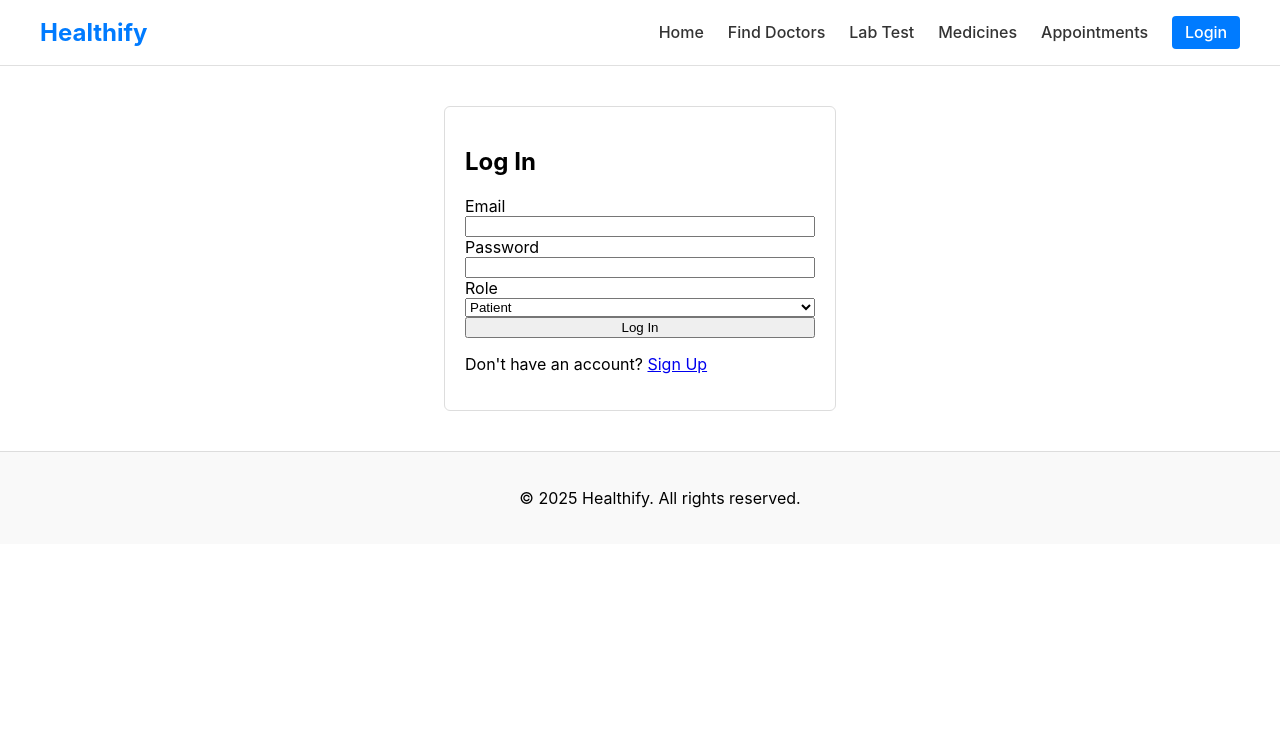
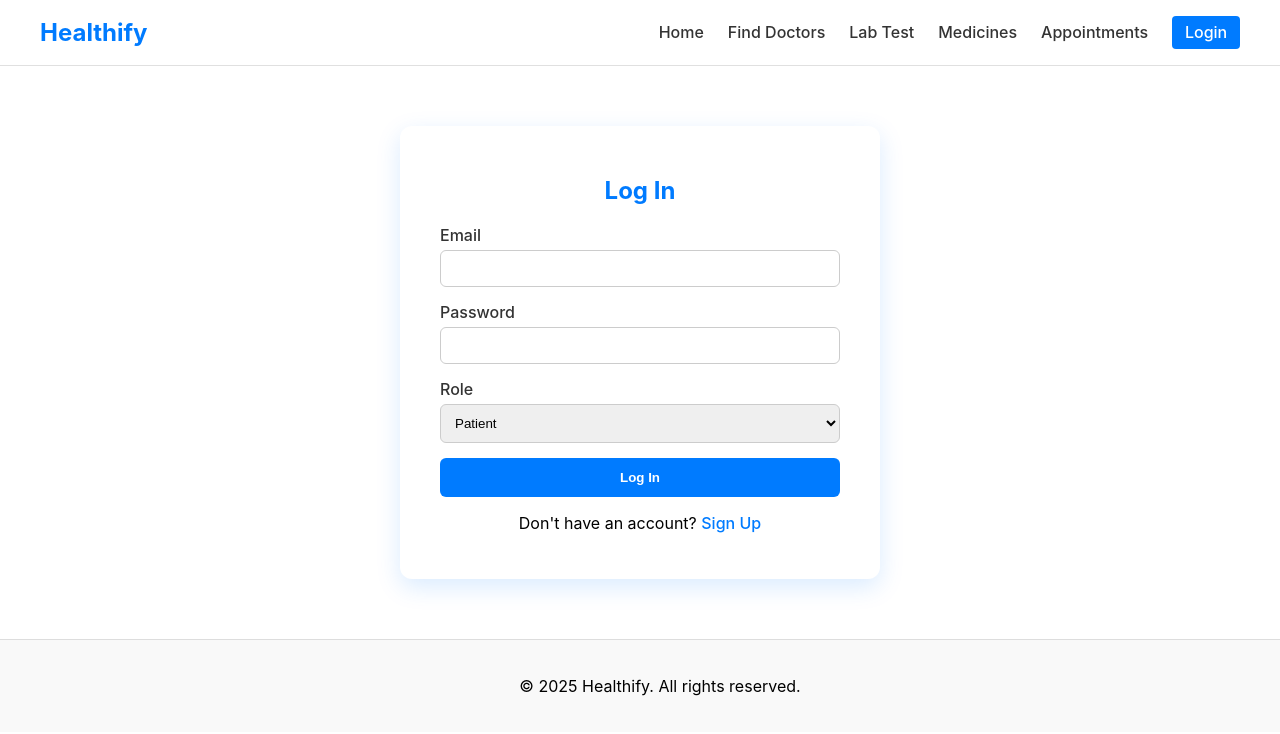
Before and after one commit to Rishabhjain2109/healthify, a React (Create React App) app in the folder frontend/: page /login in a window 1280 px wide. Shown: the top 734 px of the page. Built offline with nearby package versions, Linux system fonts and the light colour scheme.

Commit message:
Login and Signup Design

```diff
--- a/frontend/package.json
+++ b/frontend/package.json
@@ -9,6 +9,7 @@
     "@testing-library/user-event": "^13.5.0",
     "@zegocloud/zego-uikit-prebuilt": "^2.15.0",
     "axios": "^1.9.0",
+    "framer-motion": "^12.23.0",
     "react": "^19.1.0",
     "react-dom": "^19.1.0",
     "react-router-dom": "^7.6.2",
--- a/frontend/src/App.js
+++ b/frontend/src/App.js
@@ -19,6 +19,7 @@ import VideoCallPage from './pages/VideocallPage'
 import Medicine from './pages/Medicine';
 import MyOrders from './pages/MyOrders'
 import Navbar from './components/Navbar'
+
 
 
 
--- /dev/null
+++ b/frontend/src/components/Auth.css
@@ -0,0 +1,90 @@
+.auth-container {
+  max-width: 400px;
+  margin: 60px auto;
+  padding: 30px 40px;
+  background: white;
+  border-radius: 12px;
+  box-shadow: 0 8px 25px rgba(0, 123, 255, 0.15);
+  transition: all 0.3s ease-in-out;
+  animation: fadeIn 0.6s ease;
+}
+
+.auth-container h2 {
+  color: #007bff;
+  margin-bottom: 20px;
+  text-align: center;
+}
+
+.auth-form {
+  display: flex;
+  flex-direction: column;
+}
+
+.auth-form label {
+  margin-bottom: 5px;
+  color: #333;
+  font-weight: 500;
+}
+
+.auth-form input,
+.auth-form select {
+  padding: 10px;
+  margin-bottom: 15px;
+  border-radius: 6px;
+  border: 1px solid #ccc;
+  transition: border 0.2s ease;
+}
+
+.auth-form input:focus,
+.auth-form select:focus {
+  border-color: #007bff;
+  outline: none;
+}
+
+.auth-form button {
+  padding: 12px;
+  background-color: #007bff;
+  border: none;
+  color: white;
+  font-weight: bold;
+  border-radius: 6px;
+  cursor: pointer;
+  transition: background 0.3s ease;
+}
+
+.auth-form button:hover {
+  background-color: #0056b3;
+}
+
+.auth-error {
+  color: red;
+  margin-top: 10px;
+  font-size: 14px;
+  text-align: center;
+}
+
+.auth-container p {
+  margin-top: 16px;
+  text-align: center;
+}
+
+.auth-container a {
+  color: #007bff;
+  text-decoration: none;
+  font-weight: 500;
+}
+
+.auth-container a:hover {
+  text-decoration: underline;
+}
+
+@keyframes fadeIn {
+  from {
+    opacity: 0;
+    transform: translateY(25px);
+  }
+  to {
+    opacity: 1;
+    transform: translateY(0);
+  }
+}
--- a/frontend/src/components/Login.js
+++ b/frontend/src/components/Login.js
@@ -2,6 +2,8 @@ import React, { useState, useContext } from 'react'
 import { login as apiLogin } from '../api/auth'
 import { useNavigate, Link } from 'react-router-dom'
 import { AuthContext } from '../context/AuthContext'
+import './Auth.css';
+
 
 export default function Login() {
   const [formData, setFormData] = useState({ email: '', password: '', role: 'patient' }) // ← default role
@@ -30,9 +32,9 @@ export default function Login() {
   }
 
   return (
-    <div style={{ maxWidth: '350px', margin: '40px auto', padding: '20px', border: '1px solid #ddd', borderRadius: '6px' }}>
+    <div className="auth-container">
       <h2>Log In</h2>
-      <form onSubmit={handleSubmit} style={{ display: 'flex', flexDirection: 'column' }}>
+      <form onSubmit={handleSubmit} className="auth-form">
         <label>Email</label>
         <input type="email" name="email" value={formData.email} onChange={handleChange} required />
 
@@ -47,9 +49,11 @@ export default function Login() {
         </select>
 
         <button type="submit">Log In</button>
-        {error && <p style={{ color: 'red', marginTop: '10px' }}>{error}</p>}
+        {error && <p className="auth-error">{error}</p>}
       </form>
+
       <p>Don't have an account? <Link to="/signup">Sign Up</Link></p>
     </div>
+
   )
 }
--- a/frontend/src/components/Signup.js
+++ b/frontend/src/components/Signup.js
@@ -2,6 +2,8 @@ import React, { useState } from 'react';
 import { signup } from '../api/auth';
 import { useNavigate, Link } from 'react-router-dom';
 import axios from 'axios';
+import './Auth.css';
+
 
 function Signup() {
   const [formData, setFormData] = useState({
@@ -103,9 +105,9 @@ function Signup() {
   };
 
   return (
-    <div style={styles.container}>
+    <div className="auth-container">
       <h2>Sign Up</h2>
-      <form onSubmit={handleSubmit} style={styles.form}>
+      <form onSubmit={handleSubmit} className="auth-form">
         <label>{formData.role === 'lab' ? 'Manager Name' : 'Full Name'}</label>
         <input name="fullname" value={formData.fullname} onChange={handleChange} required />
 
@@ -140,7 +142,6 @@ function Signup() {
               <option value="Oncologist">Oncologist</option>
               <option value="ENT">ENT</option>
             </select>
-      {/* location for doctors */}
             <button type="button" onClick={detectLocation} disabled={locationLoading}>
               {locationLoading ? 'Detecting...' : 'Detect My Location'}
             </button>
@@ -174,13 +175,14 @@ function Signup() {
         )}
 
         <button type="submit">Create Account</button>
-  {error && <p style={styles.error}>{error}</p>}
+        {error && <p className="auth-error">{error}</p>}
       </form>
 
       <p>
         Already have an account? <Link to="/login">Log In</Link>
       </p>
     </div>
+
   );
 }
 
```
Also changed, not shown: 1 other file (tests, documents, lock files or other folders). Lines whose indentation alone changed are shown as unchanged.
